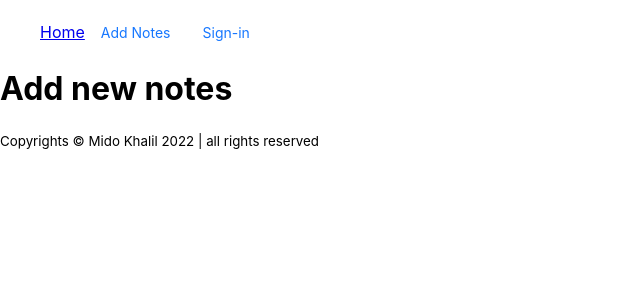
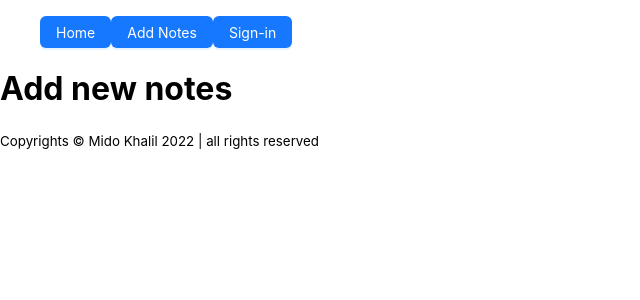
Before and after one commit to Midokhalil1/Fitness-Notes-Web, a React (Create React App) app: page /Add-new in a window 1280 px wide. Shown: the top 300 px of the page, without its empty margins (0-640 px from the left). Built offline with nearby package versions, Linux system fonts and the light colour scheme.

Commit message:
created primary

```diff
--- a/src/components/Header.jsx
+++ b/src/components/Header.jsx
@@ -3,19 +3,38 @@ import { Button } from "antd"
 export default function Header() {
     return(
         <ul className="header-container">
-            <a href="/">Home</a>
+            <Button type="primary" href="/">Home</Button>
 
             <Link to={'/add-new'}>
-            <Button type="link" htmlType="button">
+            <Button type="primary" htmlType="button">
                 Add Notes
             </Button>
             </Link>
+
             <Link to={'/sign-in'}>
-            <Button type="link" htmlType="button">
+
+            <Button type="primary" htmlType="button">
                 Sign-in
             </Button>
+
             </Link>
             {/* <a href="/add note">Add Note</a> */}
         </ul>
     )
 }
+
+
+
+// import React from 'react';
+// import { Button, Space } from 'antd';
+// const App = () => (
+//   <Space wrap>
+
+//     <Button type="primary">HOME</Button>
+
+//     <Button type="primary">Add New Notes</Button>
+//     <Button type="primary">Sign In</Button>
+
+//   </Space>
+// );
+// export default App;
--- a/src/pages/AddNew.jsx
+++ b/src/pages/AddNew.jsx
@@ -1,4 +1,6 @@
+// const AddNew = () => {
 
+// }
 
 
 export default function AddNew() {
```
